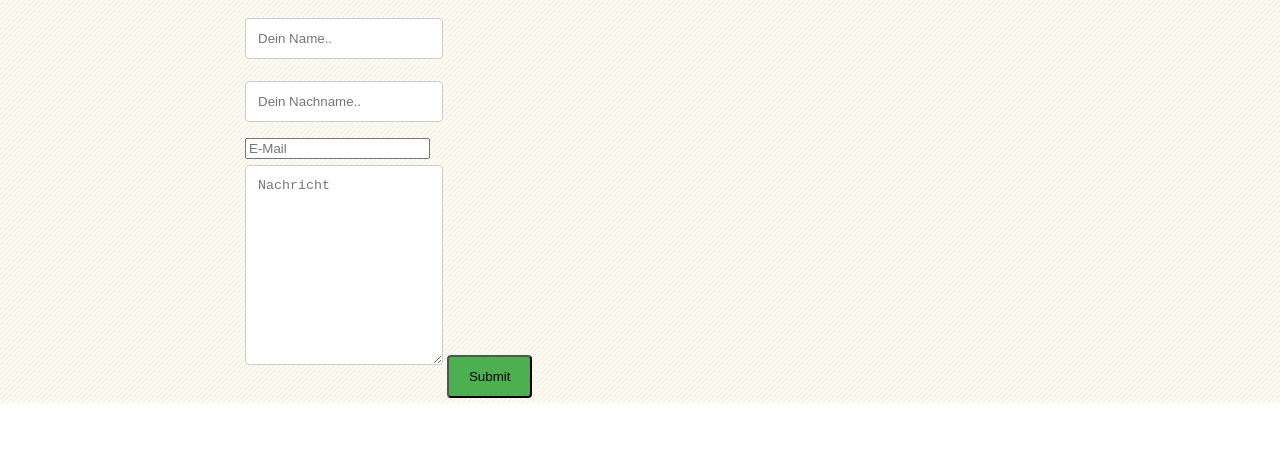
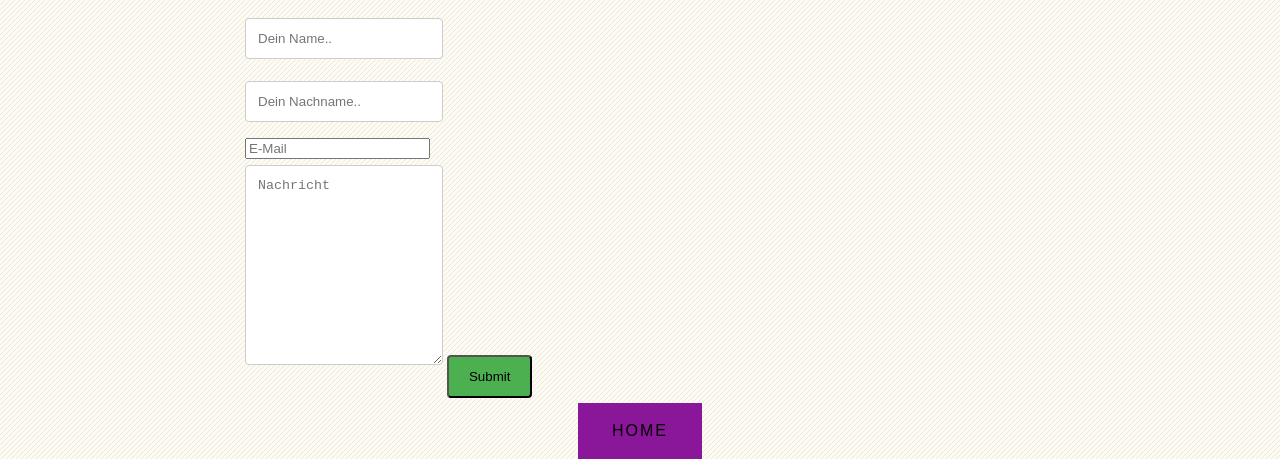
Before and after one commit to BatInfluence/GIS-SoSe-2021, a plain HTML site: page Aufgaben/Aufgabe3/Kontakt.html in a window 1280 px wide. Shown: the part 445-904 px from the top of the page. Before the commit the page ends 848 px from the top, so only its background shows below. Drawn offline with Linux system fonts and the light colour scheme.

Commit message:
Home-Button

```diff
--- a/Aufgaben/Aufgabe3/Kontakt.html
+++ b/Aufgaben/Aufgabe3/Kontakt.html
@@ -5,14 +5,16 @@
     <meta charset="utf-8">
     <title> Kontakt </title>
 
-    <link href="style.css" rel="stylesheet"media="screen and (min-width: 320px)">
-    <meta name="viewport" content="width=device-width,initial-scale=1"/>
+    <link href="style.css" rel="stylesheet" media="screen and (min-width: 320px)"> </link>
+    <meta name="viewport" content="width=device-width,initial-scale=1" />
     <script src="https://kit.fontawesome.com/049e004e32.js" crossorigin="anonymous"></script>
 </head>
 
 <body>
     <div id="top">
-        <div id="logo">CM</div>
+            <div id="logo">
+                CM
+            </div>
             <div id="contacts">
                 <h1>Kontakt</h1>
             </div>
@@ -58,8 +60,12 @@
             <textarea id="subject" name="subject" placeholder="Nachricht" style="height:200px"></textarea>
 
             <input type="submit" value="Submit">
-
         </form>
+    </div>
+    <div class="container2">
+        <a href="Portfolio.html">
+            <span> Home </span>
+        </a>
     </div>
 </body>
 
--- a/Aufgaben/Aufgabe3/style.css
+++ b/Aufgaben/Aufgabe3/style.css
@@ -77,7 +77,7 @@ nav a:hover {
 
 .fa-instagram-square {
     font-size: 5em;
-    color: hotpink;
+    color: rgb(255, 123, 105);
 }
 
 .fa-spotify {
@@ -113,6 +113,14 @@ nav a:hover {
     text-decoration: none;
 }
 
+.container {
+    border-radius: 5px;
+    /*color around box*/
+    background-color: #bd000000;
+    padding: 5px;
+    margin: auto;
+}
+
 input[type=text], select, textarea {
     width: 25%;
     padding: 12px;
@@ -127,7 +135,7 @@ input[type=text], select, textarea {
     /* top margin */
     margin-bottom: 16px;
     /* Bottom margin */
-    resize: horizontal /*Allow the user to horizontally resize the textarea*/
+    resize: horizontal/*Allow the user to horizontally resize the textarea*/
 }
 
 /* Submit button */
@@ -147,14 +155,33 @@ input[type=submit]:hover {
 
 /* background color/padding around the form */
 
-.container {
-    border-radius: 5px;
-    background-color: #f2f2f200;
-    padding: 5px;
-    margin: auto;
-}
-
 #subject {
     text-align: left;
     color: black;
 }
+
+/* Home-Button */
+.container2{
+    display: flex;
+    justify-content: center;
+    align-items: center;
+    flex-wrap: wrap;
+
+}
+.container2 a{
+    position: relative;
+    display:inline-block;
+    padding: 15px 30px;
+    border: 4px solid rgb(138, 22, 153);
+    margin: auto;
+    text-transform: uppercase;
+    text-decoration: none;
+    letter-spacing: 2px;
+    color: black;
+    transition: 2s;
+    background-color:rgb(138, 22, 153);
+}
+.container2 a:hover{
+    color: white;
+    filter: hue-rotate();
+}
```
Also changed, not shown: Aufgaben/Aufgabe2/Portfolio.html (+1 -0 lines), Aufgaben/Aufgabe3/Über Mich.html (+7 -4 lines). Lines whose indentation alone changed are shown as unchanged.
